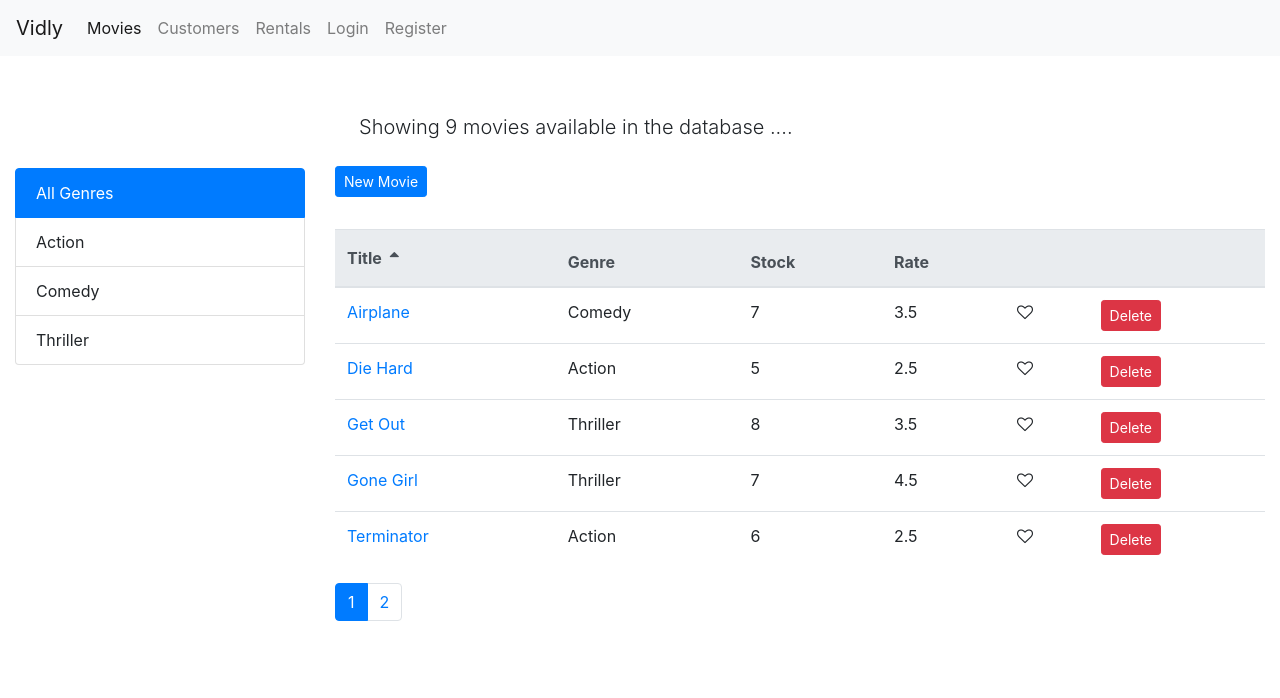
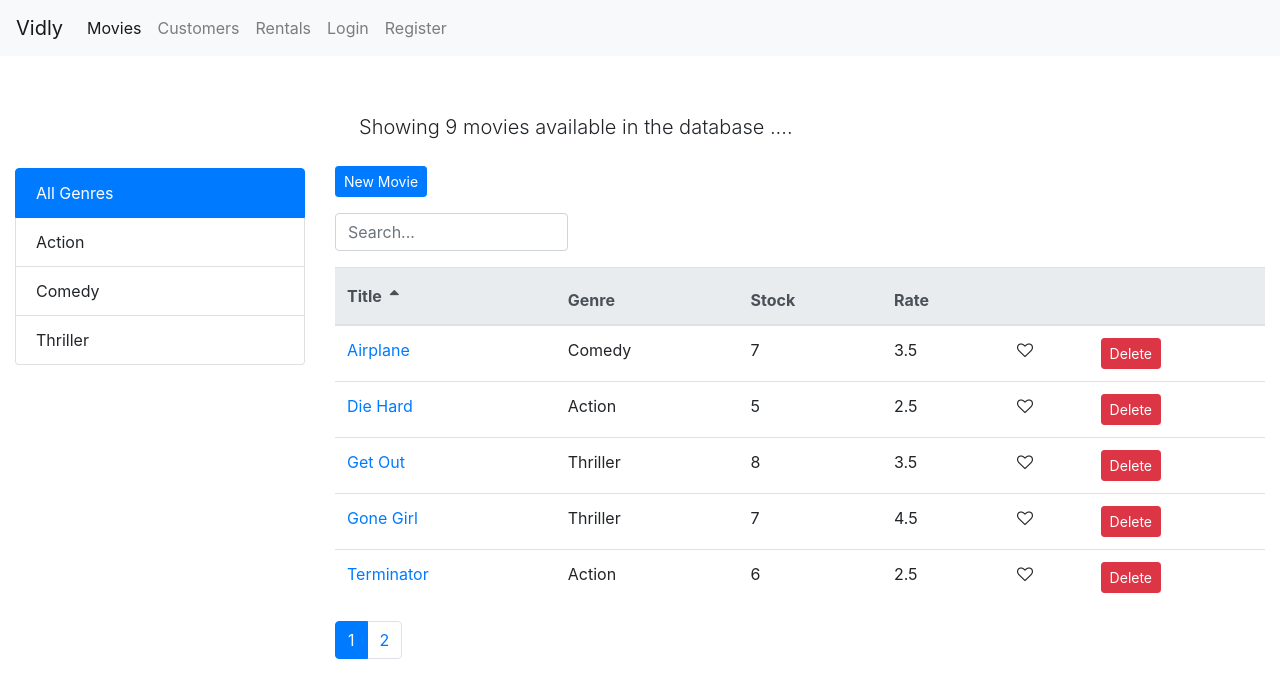
Before and after one commit to Abhinav-Reddy-k/Blockbuster-Video, a React (Create React App) app: page /movies in a window 1280 px wide. Shown: the top 698 px of the page. Built offline with nearby package versions, Linux system fonts and the light colour scheme.

Commit message:
Search box added

```diff
--- /dev/null
+++ b/src/components/common/serach.jsx
@@ -0,0 +1,17 @@
+import React from "react";
+
+const Search = ({ value, onChange }) => {
+  return (
+    <div className="form-group my-3">
+      <input
+        type="text"
+        value={value}
+        placeholder="Search..."
+        onChange={(e) => onChange(e.currentTarget.value)}
+        className="form-control col-3"
+      />
+    </div>
+  );
+};
+
+export default Search;
--- a/src/components/movies.jsx
+++ b/src/components/movies.jsx
@@ -5,8 +5,9 @@ import { pagination } from "./utils/paginationFunc";
 import { getGenres } from "./../services/fakeGenreService";
 import Genre from "./common/genreSelect";
 import MoviesTable from "./moviesTable";
-import _ from "lodash";
+import _, { startsWith } from "lodash";
 import { Link } from "react-router-dom";
+import Search from "./common/serach";
 
 class Movies extends Component {
   state = {
@@ -15,6 +16,7 @@ class Movies extends Component {
     pageSize: 5,
     currentPage: 1,
     currentGenre: "All Genres",
+    searchValue: "",
     sortColumn: { path: "title", order: "asc" },
   };
 
@@ -41,12 +43,17 @@ class Movies extends Component {
   };
 
   handleGenreSelect = (genre) => {
+    if (this.searchValue) this.setState({currentGenre: "All Genre"});
     this.setState({ currentGenre: genre });
     this.setState({ currentPage: 1 });
   };
 
   handleSort = (sortColumn) => {
     this.setState({ sortColumn });
+  };
+
+  handleSearch = (searchValue) => {
+    this.setState({ searchValue, currentPage:1, currentGenre:"All Genres" });
   };
 
   getPageData = () => {
@@ -56,11 +63,18 @@ class Movies extends Component {
       movies,
       currentGenre,
       sortColumn,
+      searchValue,
     } = this.state;
-    const filtered =
-      currentGenre && currentGenre !== "All Genres"
-        ? movies.filter((movie) => movie.genre.name === currentGenre)
-        : movies;
+    let filtered;
+    if (searchValue)
+      filtered = movies.filter((m) =>
+        m.title.toLowerCase().startsWith(searchValue.toLowerCase())
+      );
+    else
+      filtered =
+        currentGenre && currentGenre !== "All Genres"
+          ? movies.filter((movie) => movie.genre.name === currentGenre)
+          : movies;
     const sorted = _.orderBy(filtered, [sortColumn.path], [sortColumn.order]);
     const pageMovies = pagination(pageSize, currentPage, sorted);
     if (pageMovies.length === 0 && currentPage !== 1) {
@@ -76,6 +90,7 @@ class Movies extends Component {
       movies,
       currentGenre,
       sortColumn,
+      searchValue,
     } = this.state;
 
     const { pageMovies, filtered } = this.getPageData();
@@ -93,9 +108,10 @@ class Movies extends Component {
           <p className="m-4 lead">
             Showing {filtered.length} movies available in the database ....
           </p>
-          <Link to="/movies/new" className="btn btn-primary btn-sm bm">
+          <Link to="/movies/new" className="btn btn-primary btn-sm">
             New Movie
           </Link>
+          <Search value={searchValue} onChange={this.handleSearch} />
           <MoviesTable
             onLike={this.handleLike}
             onDelete={this.handleDelete}
```
